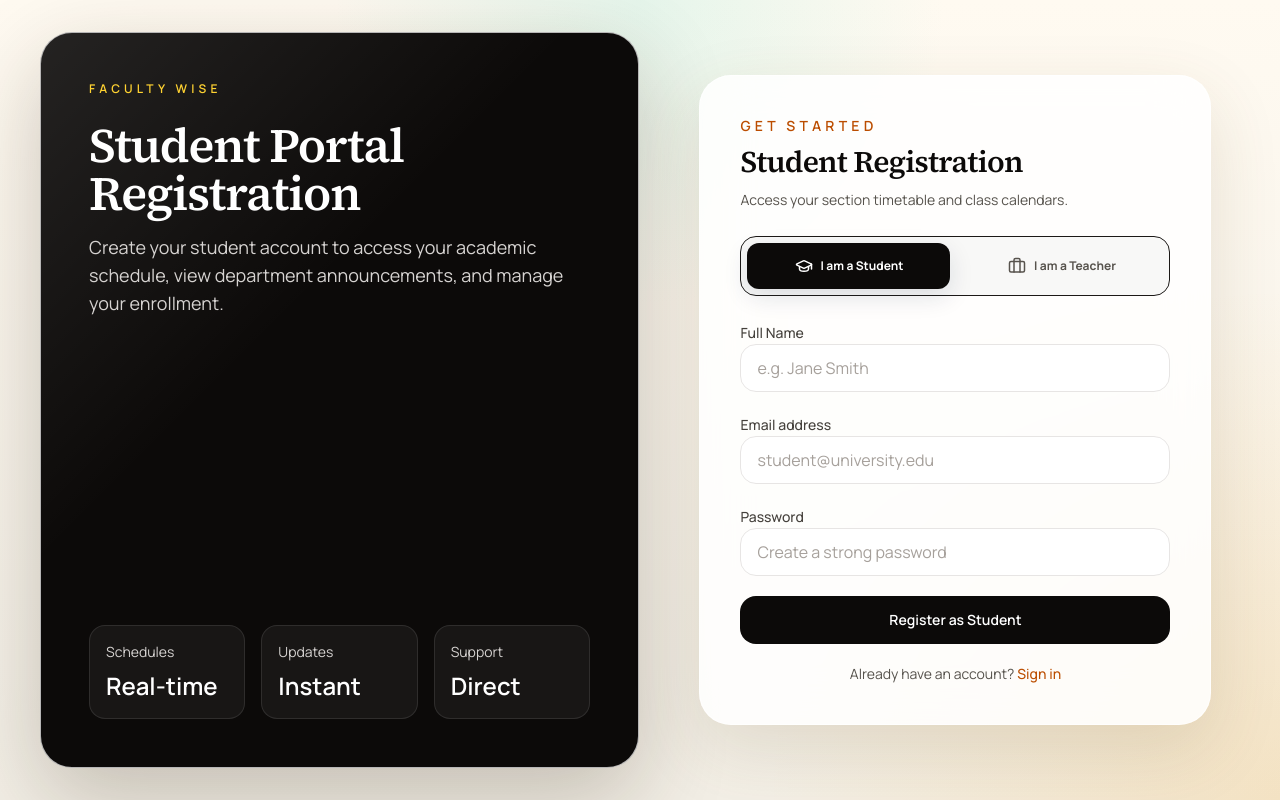
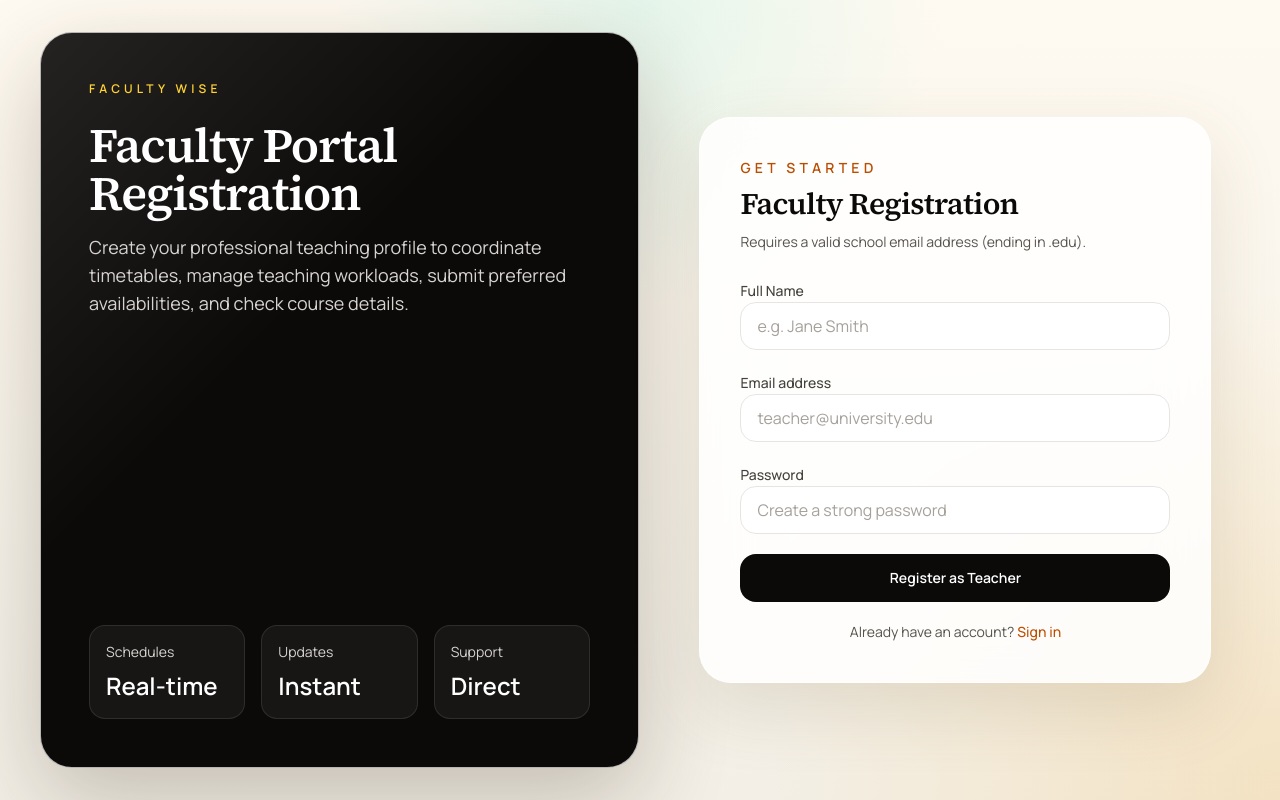
Before and after one commit to WenDEVLIFE/faculti_wise, a Next.js app: page /register in a window 1280 px wide. Built offline with nearby package versions, Linux system fonts and the light colour scheme; no server answers.

Commit message:
refactor: consolidate user display name resolution and force teacher role in registration

```diff
--- a/components/student-profile/StudentScheduleView.tsx
+++ b/components/student-profile/StudentScheduleView.tsx
@@ -182,8 +182,8 @@ export function StudentScheduleView() {
           const enriched: TimetableEntry[] = filteredSchedules.map(s => {
             const course = mockData.courses.find(c => c.id === s.courseId);
             const room = mockData.rooms.find(r => r.id === s.roomId);
-            const matchingUser = mockData.users.find(u => u.id === s.teacherId);
-            const teacherDisplayName = matchingUser ? matchingUser.displayName : "Instructor";
+            const matchingUser = mockData.users.find(u => u.id === s.teacherId || u.uid === s.teacherId);
+            const teacherDisplayName = matchingUser ? (matchingUser.displayName || matchingUser.name || matchingUser.fullName || "Instructor") : "Instructor";
 
             return {
               id: s.id,
@@ -272,7 +272,7 @@ export function StudentScheduleView() {
                   id: s.id,
                   courseCode: s.courseId,
                   courseName: course?.name || s.courseId,
-                  teacherName: user?.displayName || "Instructor",
+                  teacherName: user?.displayName || user?.name || user?.fullName || "Instructor",
                   room: room ? `${room.name} (${room.building})` : s.roomId,
                   day: s.dayOfWeek as DayOfWeek,
                   startTime: s.startTime,
--- a/features/auth/register/RegisterPageView.tsx
+++ b/features/auth/register/RegisterPageView.tsx
@@ -7,11 +7,9 @@ import { doc, setDoc, serverTimestamp } from 'firebase/firestore';
 import { getAuthInstance, getDb } from "@/lib/firebase";
 import { appRoutes } from "@/lib/constants/routes.constants";
 import { mockData } from "@/lib/constants/mockData";
-import { GraduationCap, Briefcase } from "lucide-react";
-
 export default function RegisterPageView() {
   const navigate = useNavigate();
-  const [role, setRole] = useState<'student' | 'teacher'>('student');
+  const [role] = useState<'student' | 'teacher'>('teacher');
   const [email, setEmail] = useState("");
   const [password, setPassword] = useState("");
   const [displayName, setDisplayName] = useState("");
@@ -226,39 +224,6 @@ export default function RegisterPageView() {
               </p>
             </div>
 
-            {/* Role Selection Tabs */}
-            <div className="mt-6 grid grid-cols-2 gap-2.5 p-1.5 bg-stone-100/70 border border-stone-250/20 rounded-2xl">
-              <button
-                type="button"
-                onClick={() => {
-                  setRole('student');
-                  setError(null);
-                }}
-                className={`flex items-center justify-center gap-2 py-3.5 text-xs font-bold rounded-xl transition-all cursor-pointer ${
-                  role === 'student'
-                    ? 'bg-stone-950 text-white shadow-md'
-                    : 'text-stone-600 hover:text-stone-950 hover:bg-stone-200/50'
-                }`}
-              >
-                <GraduationCap className="h-4.5 w-4.5" />
-                I am a Student
-              </button>
-              <button
-                type="button"
-                onClick={() => {
-                  setRole('teacher');
-                  setError(null);
-                }}
-                className={`flex items-center justify-center gap-2 py-3.5 text-xs font-bold rounded-xl transition-all cursor-pointer ${
-                  role === 'teacher'
-                    ? 'bg-stone-950 text-white shadow-md'
-                    : 'text-stone-600 hover:text-stone-950 hover:bg-stone-200/50'
-                }`}
-              >
-                <Briefcase className="h-4.5 w-4.5" />
-                I am a Teacher
-              </button>
-            </div>
 
             <form className="mt-6 space-y-5" onSubmit={handleRegister}>
               {error && (
--- a/features/faculty-schedule/FacultyScheduleView.tsx
+++ b/features/faculty-schedule/FacultyScheduleView.tsx
@@ -30,12 +30,12 @@ export function FacultyScheduleView() {
       const allSchedules: TimetableEntry[] = (mockData.schedules || []).map((s: any) => {
         const course = mockData.courses.find((c: any) => c.id === s.courseId);
         const room = mockData.rooms.find((r: any) => r.id === s.roomId);
-        const teacher = mockData.users.find((u: any) => u.id === s.teacherId);
+        const teacher = mockData.users.find((u: any) => u.id === s.teacherId || u.uid === s.teacherId);
         return {
           id: s.id,
           courseCode: s.courseId,
           courseName: course?.name || s.courseId,
-          teacherName: teacher?.displayName || "Instructor",
+          teacherName: teacher?.displayName || teacher?.name || teacher?.fullName || "Instructor",
           room: room ? `${room.name} (${room.building})` : s.roomId,
           day: s.dayOfWeek as DayOfWeek,
           startTime: s.startTime,
@@ -94,7 +94,7 @@ export function FacultyScheduleView() {
               id: s.id,
               courseCode: s.courseId,
               courseName: course?.name || s.courseId,
-              teacherName: teacher?.displayName || "Instructor",
+              teacherName: teacher?.displayName || teacher?.name || teacher?.fullName || "Instructor",
               room: room ? `${room.name} (${room.building})` : s.roomId,
               day: s.dayOfWeek as DayOfWeek,
               startTime: s.startTime,
--- a/features/timetables/TimetableView.tsx
+++ b/features/timetables/TimetableView.tsx
@@ -53,10 +53,10 @@ export default function TimetableView({ title, subtitle }: TimetableViewProps) {
           const course = mockData.courses.find(c => c.id === s.courseId);
           const room = mockData.rooms.find(r => r.id === s.roomId);
 
-          let teacherDisplayName = profile.displayName;
+          let teacherDisplayName = profile.displayName || (profile as any).name || (profile as any).fullName || s.teacherId;
           if (s.teacherId !== profile.id) {
-            const matchingUser = mockData.users.find(u => u.id === s.teacherId);
-            teacherDisplayName = matchingUser ? matchingUser.displayName : s.teacherId;
+            const matchingUser = mockData.users.find(u => u.id === s.teacherId || u.uid === s.teacherId);
+            teacherDisplayName = matchingUser ? (matchingUser.displayName || matchingUser.name || matchingUser.fullName || s.teacherId) : s.teacherId;
           }
 
           return {
@@ -115,11 +115,22 @@ export default function TimetableView({ title, subtitle }: TimetableViewProps) {
             const roomDoc = await getDoc(doc(db, "rooms", s.roomId));
             const room = roomDoc.exists() ? (roomDoc.data() as Room) : null;
 
+            let teacherName = s.teacherId;
+            if (s.teacherId === profile.id) {
+              teacherName = profile.displayName || (profile as any).name || (profile as any).fullName || s.teacherId;
+            } else {
+              const teacherDoc = await getDoc(doc(db, "users", s.teacherId));
+              if (teacherDoc.exists()) {
+                const tData = teacherDoc.data();
+                teacherName = tData.displayName || tData.name || tData.fullName || s.teacherId;
+              }
+            }
+
             return {
               id: s.id,
               courseCode: s.courseId,
               courseName: course?.name || s.courseId,
-              teacherName: profile.displayName,
+              teacherName: teacherName,
               room: room ? `${room.name} (${room.building})` : s.roomId,
               day: s.dayOfWeek as DayOfWeek,
               startTime: s.startTime,
--- a/lib/ai-scheduler.ts
+++ b/lib/ai-scheduler.ts
@@ -65,8 +65,8 @@ export function generateAiSchedule(
 
   // Helper to find a faculty display name
   const getTeacherName = (id: string) => {
-    const t = faculty.find(f => f.id === id);
-    return t?.displayName || id;
+    const t = faculty.find(f => f.id === id || (f as any).uid === id);
+    return t?.displayName || (t as any)?.name || (t as any)?.fullName || id;
   };
   const getRoomLabel = (id: string) => {
     const r = rooms.find(rm => rm.id === id);
```
